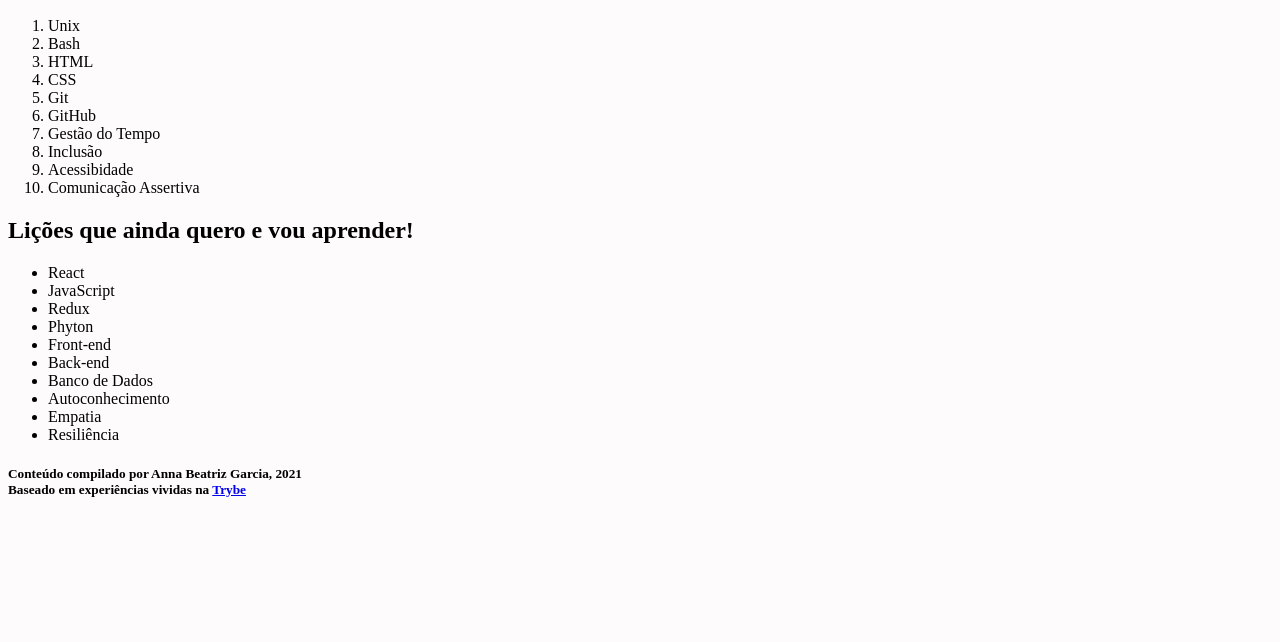
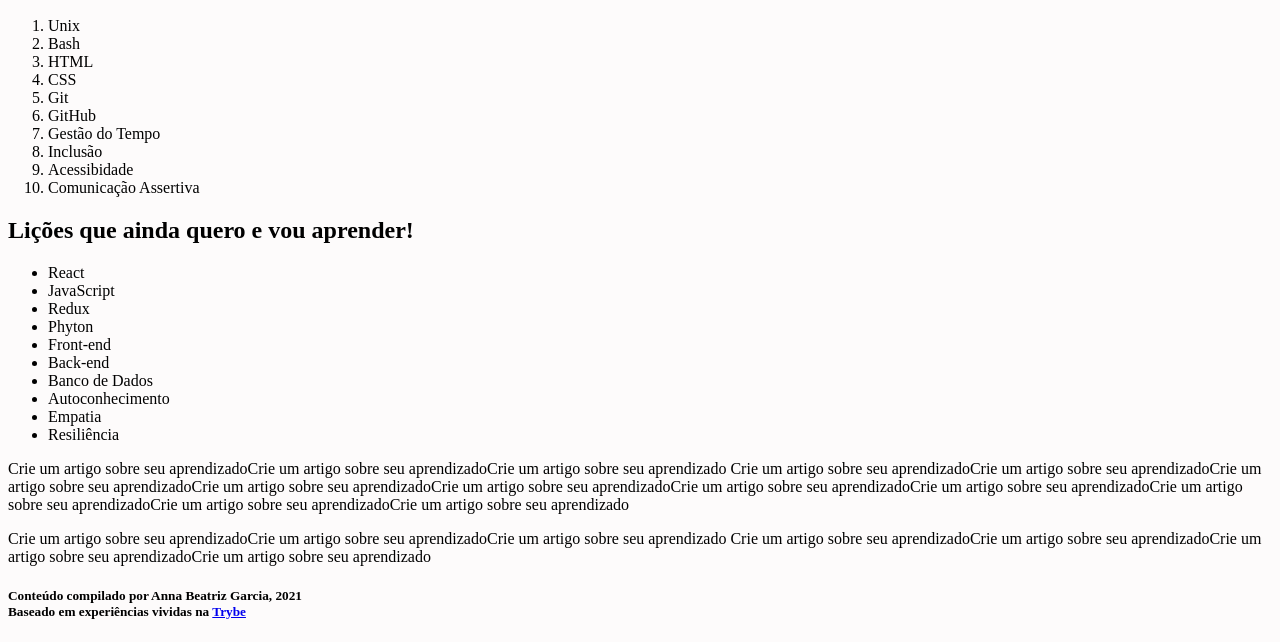
Before and after one commit to annabia95/project-lessons-learned, a plain HTML site: page index.html in a window 1280 px wide. Shown: the part 218-860 px from the top of the page. Before the commit the page ends 800 px from the top, so only its background shows below. Drawn offline with Linux system fonts and the light colour scheme.

Commit message:
Cumprindo o Oitavo e Noo Requisito

```diff
--- a/index.html
+++ b/index.html
@@ -55,10 +55,24 @@
         <li>Resiliência</li>
       </ul>
     </section>
+    <section id="articles">
+      <article id="first_article">
+        <p>Crie um artigo sobre seu aprendizadoCrie um artigo sobre seu aprendizadoCrie um artigo sobre seu aprendizado
+          Crie um artigo sobre seu aprendizadoCrie um artigo sobre seu aprendizadoCrie um artigo sobre seu aprendizadoCrie um artigo sobre seu aprendizadoCrie um artigo sobre seu aprendizadoCrie um artigo sobre seu aprendizadoCrie um artigo sobre seu aprendizadoCrie um artigo sobre seu aprendizadoCrie um artigo sobre seu aprendizadoCrie um artigo sobre seu aprendizado
+        </p>
+      </article>
+    </section>
+    <section id="meus_aprendizados">
+      <aside id="aside">
+        <p>Crie um artigo sobre seu aprendizadoCrie um artigo sobre seu aprendizadoCrie um artigo sobre seu aprendizado
+          Crie um artigo sobre seu aprendizadoCrie um artigo sobre seu aprendizadoCrie um artigo sobre seu aprendizadoCrie um artigo sobre seu aprendizado
+        </p>
+      </aside>
+    </section>
   </main>
   <footer id="rodape">
     <h5>Conteúdo compilado por Anna Beatriz Garcia, 2021 <br>
-      Baseado em experiências vividas na <a href="https://www.betrybe.com/" target="_blanck">Trybe</a></h5>
+      Baseado em experiências vividas na <a href="https://www.betrybe.com/" target="_blank">Trybe</a></h5>
   </footer>
 
 
```
